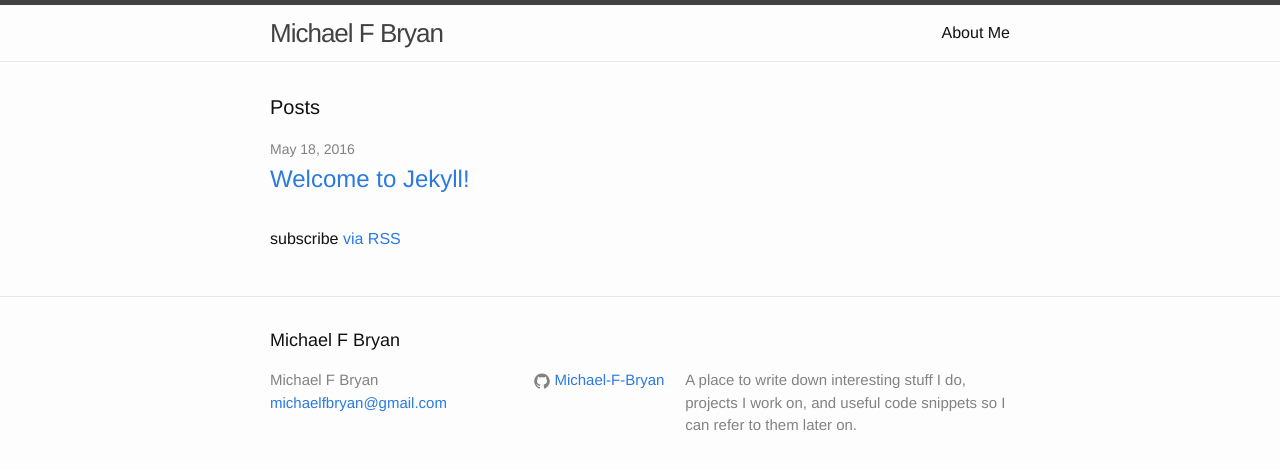
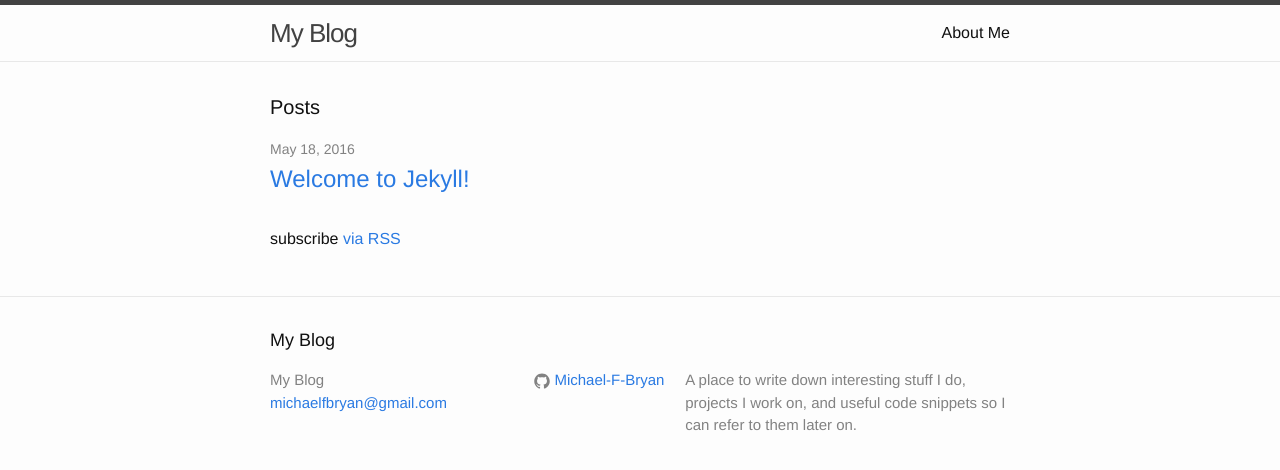
Before and after one commit to Michael-F-Bryan/jekyll-blog, a Jekyll site: the page built from index.html, in a window 1280 px wide. Shown: the top 470 px of the page. Built offline with Jekyll 4.4.1, drawn with Linux system fonts in a browser that asks for light colours.

Commit message:
Changed the title

```diff
--- a/_config.yml
+++ b/_config.yml
@@ -6,7 +6,7 @@
 # 'jekyll serve'. If you change this file, please restart the server process.
 
 # Site settings
-title: Michael F Bryan
+title: My Blog
 email: michaelfbryan@gmail.com
 description: > # this means to ignore newlines until "baseurl:"
     A place to write down interesting stuff I do, projects I work on, and
```
